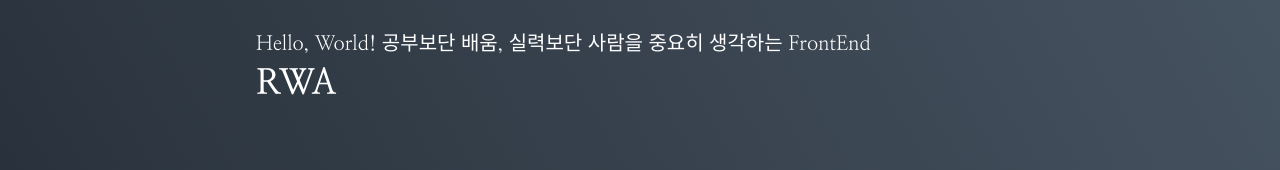
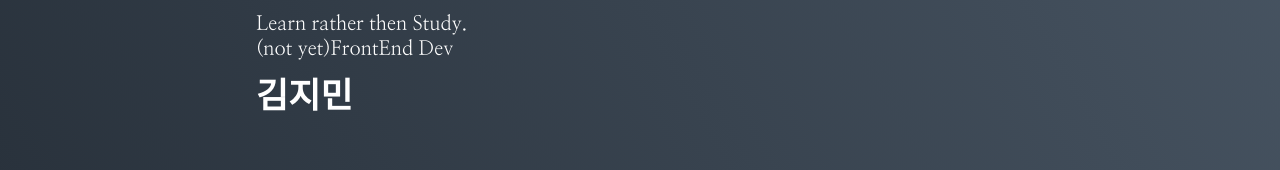
Before and after one commit to Vcro1531/Portfolio, a Gatsby site: page / in a window 1280 px wide. Shown: the part 209-379 px from the top of the page. Built offline with nearby package versions, Linux system fonts and the light colour scheme; Gatsby itself is replaced by a stand-in of ours.

Commit message:
📝 :: 소개 문구 수정

```diff
--- a/src/components/Main/Introduction.tsx
+++ b/src/components/Main/Introduction.tsx
@@ -36,12 +36,10 @@ const Introduction: FunctionComponent = function () {
         <ProfileImage />
 
         <div>
-          <SubTitle>
-            Hello, World! 공부보단 배움, 실력보단 사람을 중요히 생각하는
-            FrontEnd
-          </SubTitle>
+          <SubTitle>Learn rather then Study.</SubTitle>
+          <SubTitle>(not yet)FrontEnd Dev</SubTitle>
           <>
-            <Title>RWA</Title>
+            <Title>김지민</Title>
           </>
         </div>
       </Wrapper>
```
